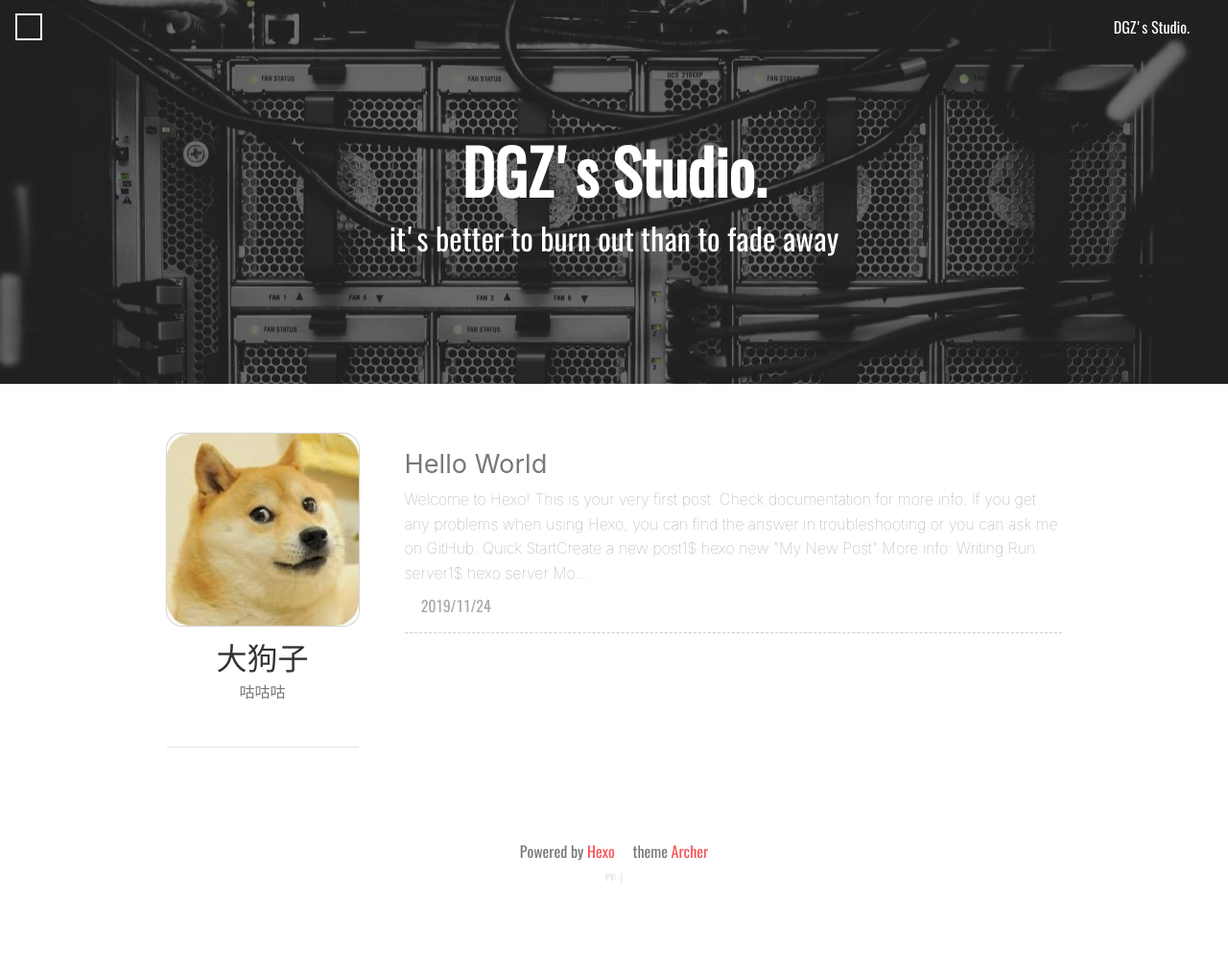
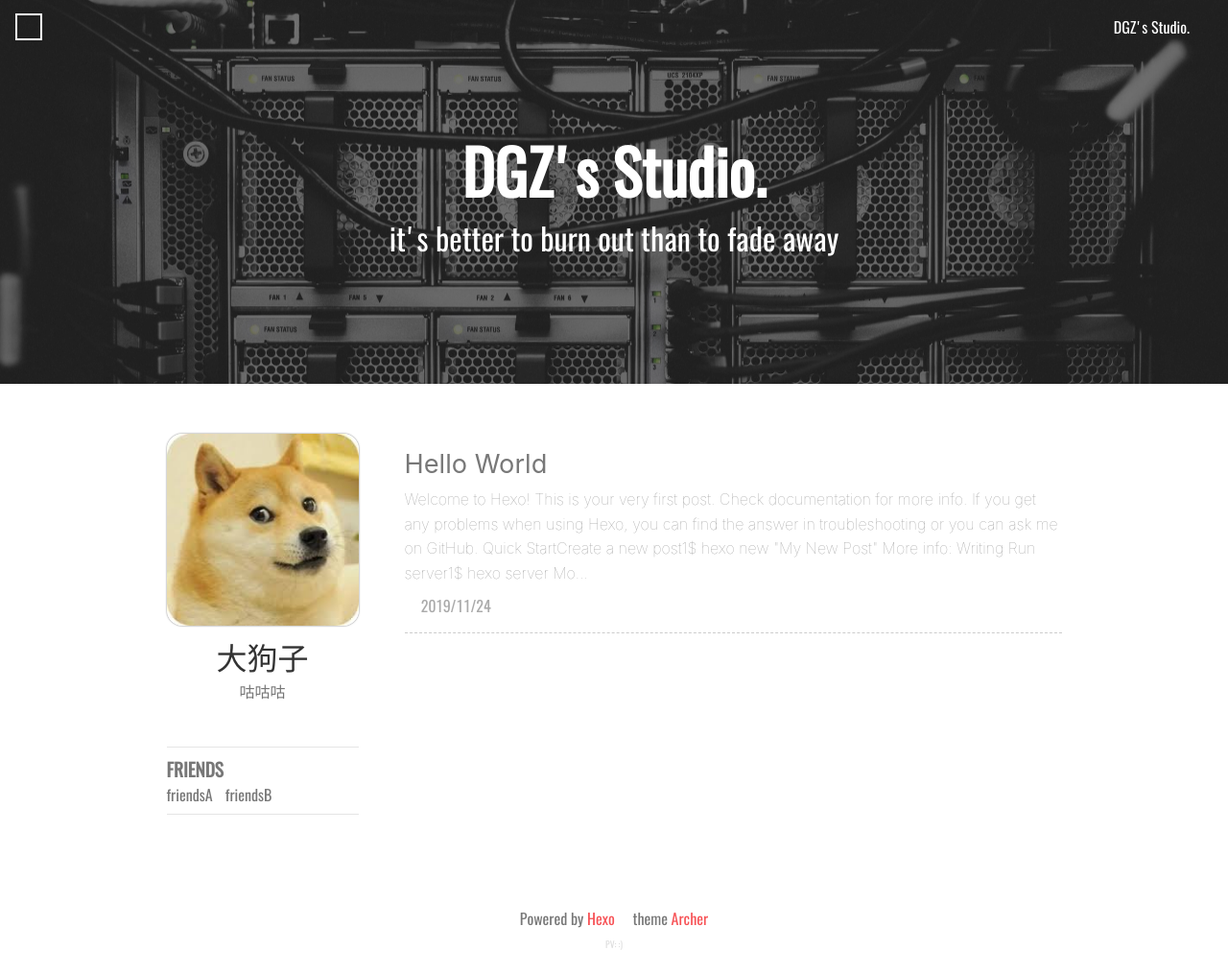
Before and after one commit to DGZ-cyber/DGZ-cyber.github.io, a plain HTML site: page index.html in a window 1280 px wide. Shown: the whole page at 96% size. Before the commit the page ends 945 px from the top, so only its background shows below. Drawn offline with nearby package versions, Linux system fonts and the light colour scheme; some packages are replaced by stand-ins of ours; a script that the page names is missing; a web font is replaced by a local one.

Commit message:
Site updated: 2019-11-24 21:34:24

```diff
--- a/index.html
+++ b/index.html
@@ -458,6 +458,25 @@ Mo...
     </div>
 
 
+        <div class="friends">
+            <div>FRIENDS</div>
+
+
+                    <span>
+                        <a href= //www.baidu.com target="_black">friendsA</a>
+                    </span>
+
+
+
+                    <span>
+                        <a href= //www.google.com target="_black">friendsB</a>
+                    </span>
+
+
+
+
+        </div>
+
 
 </div>
 
```
